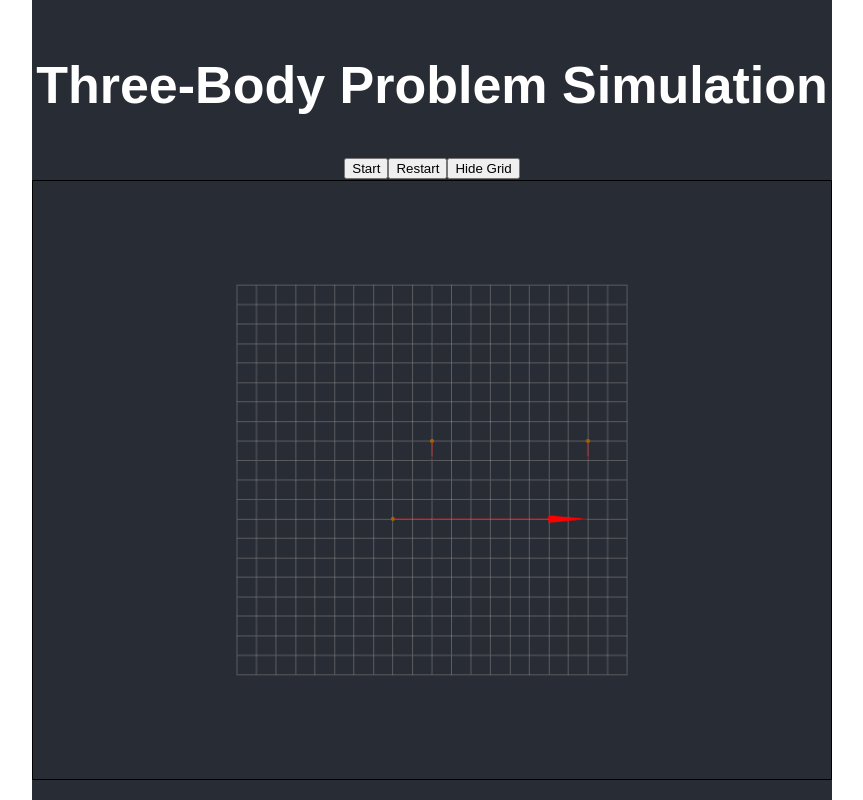
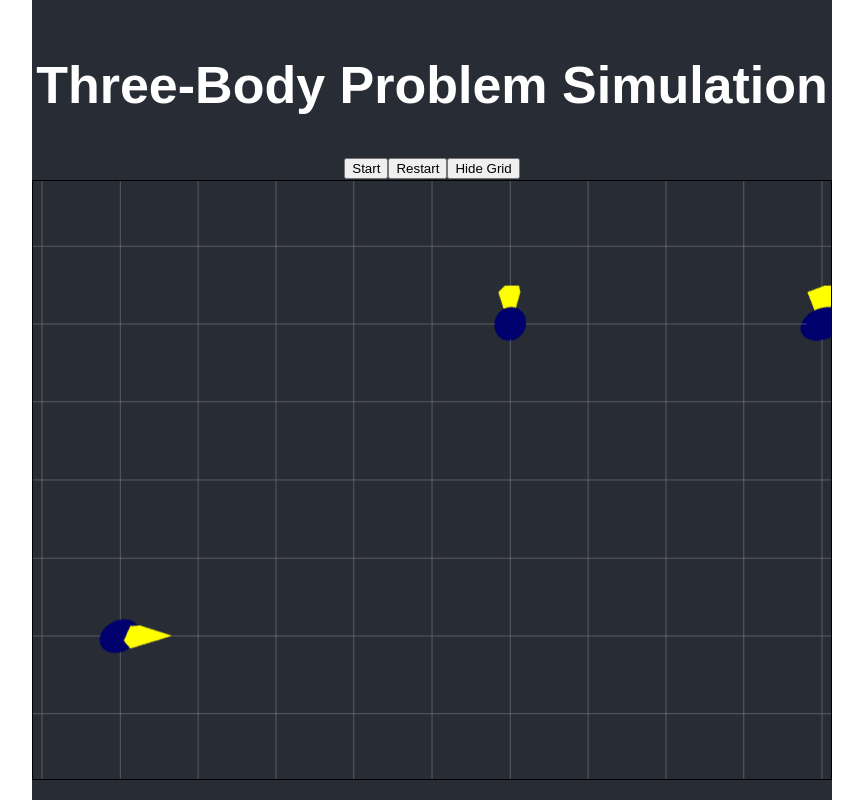
Before and after one commit to Frankyang2002/threebodysimulation, a React (Create React App) app: page / in a window 1280 px wide. Shown: the whole page, without its empty margins (208-1071 px from the left). Built offline with nearby package versions, Linux system fonts and the light colour scheme.

Commit message:
added better rotations and allowed more customisation

```diff
--- /dev/null
+++ b/src/components/Simulation/Arrow.js
@@ -0,0 +1,19 @@
+import React, { useRef } from 'react';
+import { useFrame } from '@react-three/fiber';
+import * as THREE from 'three';
+
+const Arrow = ({ from, to, headLength = 0.3, headWidth = 0.2 }) => {
+  const arrowRef = useRef();
+
+  useFrame(() => {
+    const dir = new THREE.Vector3(to[0] - from[0], to[1] - from[1], 0).normalize();
+    const length = Math.sqrt(Math.pow(to[0] - from[0], 2) + Math.pow(to[1] - from[1], 2));
+    arrowRef.current.setDirection(dir);
+    arrowRef.current.setLength(length/3, headLength, headWidth);
+    arrowRef.current.position.set(from[0], from[1], 0);
+  });
+
+  return <arrowHelper ref={arrowRef} args={[new THREE.Vector3(1, 0, 0), new THREE.Vector3(0, 0, 0), 1, 0xffff00, headLength, headWidth]} />;
+};
+
+export default Arrow;
--- a/src/components/Simulation/Body.js
+++ b/src/components/Simulation/Body.js
@@ -1,30 +1,15 @@
-import React, { useRef } from 'react';
-import { useFrame } from '@react-three/fiber';
-import * as THREE from 'three';
+import React from 'react';
 
-const Body = ({ body }) => {
-  const ref = useRef();
-  const arrowRef = useRef();
-
-  useFrame(() => {
-    ref.current.position.set(body.position[0], body.position[1], 0);
-
-    // Update arrow position and direction
-    const velocityVector = new THREE.Vector3(body.velocity[0], body.velocity[1], 0);
-    arrowRef.current.position.set(body.position[0], body.position[1], 0);
-    arrowRef.current.setDirection(velocityVector.clone().normalize());
-    arrowRef.current.setLength(velocityVector.length() * 5); // Scale for visibility
-  });
+const Body = ({ body, isSelected }) => {
+  if (!body.position) return null; // Guard clause
 
   return (
-    <>
-      <mesh ref={ref}>
-        <sphereGeometry args={[0.1, 32, 32]} />
-        <meshStandardMaterial color={'orange'} />
-      </mesh>
-      <arrowHelper ref={arrowRef} args={[new THREE.Vector3(1, 0, 0), new THREE.Vector3(0, 0, 0), 1, 0xff0000]} />
-    </>
+    <mesh position={[body.position[0], body.position[1], 0]}>
+      <sphereGeometry args={[0.2, 32, 32]} />
+      <meshStandardMaterial color={isSelected ? 'red' : 'blue'} />
+    </mesh>
   );
 };
 
+
 export default Body;
--- a/src/components/Simulation/Simulation.js
+++ b/src/components/Simulation/Simulation.js
@@ -1,13 +1,14 @@
-import React, { useState, useRef, useEffect, useCallback } from 'react';
-import { Canvas, useFrame } from '@react-three/fiber';
+import React, { useState, useEffect, useCallback } from 'react';
+import { Canvas } from '@react-three/fiber';
 import { OrbitControls } from '@react-three/drei';
 import Grid from './Grid';
 import Body from './Body';
+import Arrow from './Arrow';
 
 const initialBodies = [
-  { position: [0, 2], prevPosition: [0, 1.99], velocity: [0, -0.2], mass: 60},
-  { position: [8, 2], prevPosition: [8, 2.01], velocity: [0, -0.2], mass: 60},
-  { position: [-2, -2], prevPosition: [-2, -2.01], velocity: [2, 0], mass: 60 },
+  { position: [1, 2], prevPosition: [1, 1.99], velocity: [0, -0.2], mass: 40},
+  { position: [5, 2], prevPosition: [5, 2.01], velocity: [0, -0.2], mass: 80},
+  { position: [-4, -2], prevPosition: [-4, -2.01], velocity: [2, 0], mass: 40 },
 ]
 
 // Simulation Logic
@@ -16,6 +17,8 @@ const Simulation = () => {
   const [bodies, setBodies] = useState(initialBodies)
   const [showGrid, setShowGrid] = useState(true);
   const [isRunning, setIsRunning] = useState(false);
+  const [selectedBody, setSelectedBody] = useState(null);
+  const [mousePosition, setMousePosition] = useState([0, 0]);
 
   const computeAcceleration = (body, bodies) => {
     const G = 1; // Gravitational constant
@@ -37,29 +40,33 @@ const Simulation = () => {
 
   const detectAndHandleCollisions = (bodies) => {
     const collisionDistance = 0.2; // Distance at which we consider two bodies to have collided
-    const newBodies = [...bodies];
-    const combinedBodies = new Set(); // To keep track of already combined bodies
+    let newBodies = [...bodies];
+    const combinedIndices = new Set(); // To keep track of already combined bodies
 
     for (let i = 0; i < bodies.length; i++) {
+      if (combinedIndices.has(i)) continue;
+
       for (let j = i + 1; j < bodies.length; j++) {
+        if (combinedIndices.has(j)) continue;
+
         const dx = bodies[i].position[0] - bodies[j].position[0];
         const dy = bodies[i].position[1] - bodies[j].position[1];
         const distance = Math.sqrt(dx * dx + dy * dy);
 
-        if (distance < collisionDistance && !combinedBodies.has(i) && !combinedBodies.has(j)) {
+        if (distance < collisionDistance) {
           // Calculate total mass
           const totalMass = bodies[i].mass + bodies[j].mass;
 
-          // Calculate new position as a center of mass
+          // Calculate new position as the center of mass
           const newPosition = [
             (bodies[i].position[0] * bodies[i].mass + bodies[j].position[0] * bodies[j].mass) / totalMass,
             (bodies[i].position[1] * bodies[i].mass + bodies[j].position[1] * bodies[j].mass) / totalMass,
           ];
 
-          // Calculate new velocity as a momentum conservation
+          // Calculate new velocity to conserve momentum
           const newVelocity = [
             (bodies[i].velocity[0] * bodies[i].mass + bodies[j].velocity[0] * bodies[j].mass) / totalMass,
-            (bodies[i].velocity[1] * bodies[j].mass + bodies[j].velocity[1] * bodies[j].mass) / totalMass,
+            (bodies[i].velocity[1] * bodies[i].mass + bodies[j].velocity[1] * bodies[j].mass) / totalMass,
           ];
 
           // Create new combined body
@@ -71,19 +78,19 @@ const Simulation = () => {
           };
 
           // Mark the original bodies as combined
-          combinedBodies.add(i);
-          combinedBodies.add(j);
+          combinedIndices.add(i);
+          combinedIndices.add(j);
 
-          // Replace the first body with the new combined body
-          newBodies[i] = newBody;
-          // Remove the second body
-          newBodies.splice(j, 1);
-          j--; // Adjust the index after removal
+          // Add the new combined body
+          newBodies.push(newBody);
         }
       }
     }
 
-    return newBodies.filter((_, index) => !combinedBodies.has(index));
+    // Filter out the original bodies that have been combined
+    newBodies = newBodies.filter((_, index) => !combinedIndices.has(index));
+
+    return newBodies;
   };
 
 
@@ -131,7 +138,47 @@ const Simulation = () => {
     setIsRunning(false);
   };
 
+  const handleMouseDown = (event) => {
+    const { offsetX, offsetY } = event.nativeEvent;
+    const x = (offsetX / event.target.clientWidth) * 2 - 1;
+    const y = -(offsetY / event.target.clientHeight) * 2 + 1;
+    setMousePosition([x, y]);
 
+    const selected = bodies.findIndex((body) => {
+      if (!body.position) return false; // Guard clause
+      const dx = body.position[0] - x * 10;
+      const dy = body.position[1] - y * 10;
+      return Math.sqrt(dx * dx + dy * dy) < 0.2;
+    });
+
+    if (selected !== -1) {
+      setSelectedBody(selected);
+    }
+  };
+
+  const handleMouseMove = (event) => {
+    if (selectedBody !== null) {
+      const { offsetX, offsetY } = event.nativeEvent;
+      const x = (offsetX / event.target.clientWidth) * 2 - 1;
+      const y = -(offsetY / event.target.clientHeight) * 2 + 1;
+      setMousePosition([x, y]);
+
+      const newBodies = bodies.map((body, index) => {
+        if (index === selectedBody) {
+          return {
+            ...body,
+            position: [x * 10, y * 10],
+          };
+        }
+        return body;
+      });
+      setBodies(newBodies);
+    }
+  };
+
+  const handleMouseUp = () => {
+    setSelectedBody(null);
+  };
 
   // Canvas come from react-three-fibre and now we have 3D rendering context
   // Get illumination and we render the body into scene
@@ -146,30 +193,38 @@ const Simulation = () => {
       <button onClick={() => setShowGrid(!showGrid)}>
         {showGrid ? 'Hide Grid' : 'Show Grid'}
       </button>
-      <div style={{ width: '800px', height: '600px', position: 'relative' }}>
-        <Canvas
-          camera={{
-            position: [0, 0, 20], // Initial position to view the entire simulation
-            fov: 75,              // Field of view
-            near: 0.1,            // Near clipping plane
-            far: 1000,            // Far clipping plane
-          }}
-          style={{ width: '100%', height: '100%' }}
-        >
-          <ambientLight />
+      <div
+        style={{ width: '800px', height: '600px', position: 'relative' }}
+        onMouseDown={handleMouseDown}
+        onMouseMove={handleMouseMove}
+        onMouseUp={handleMouseUp}
+      >
+        <Canvas>
+          {showGrid && <Grid />}
+          {bodies.map((body, index) => (
+            <Body key={index} body={body} isSelected={index === selectedBody} />
+          ))}
+          {bodies.map((body, index) => (
+            <Arrow
+              key={`arrow-${index}`}
+              from={body.position}
+              to={[
+                body.position[0] + body.velocity[0],
+                body.position[1] + body.velocity[1],
+              ]}
+              headLength={0.5} // Adjust these values to make the arrow heads larger
+              headWidth={0.3}
+            />
+          ))}
+          <ambientLight intensity={0.5} />
           <pointLight position={[10, 10, 10]} />
-          {bodies.map((body, index) => (
-            <Body key={index} body={body} />
-          ))}
-          {showGrid && <Grid />}
           <OrbitControls
+            enableZoom={true}
             enablePan={true}
-            panSpeed={1}
-            enableZoom={true}
-            zoomSpeed={0.5} // Adjust zoom speed
-            enableRotate={false} // Disable rotation
-            maxDistance={40} // Maximum distance camera can zoom out
-            minDistance={5} // Minimum distance camera can zoom in
+            enableRotate={true}
+            zoomSpeed={0.6} // Control the speed of zooming
+            minDistance={1} // Minimum distance camera can zoom out
+            maxDistance={200} // Maximum distance camera can zoom in
             target={[0, 0, 0]} // Ensure the camera is centered on the scene
           />
         </Canvas>
```
